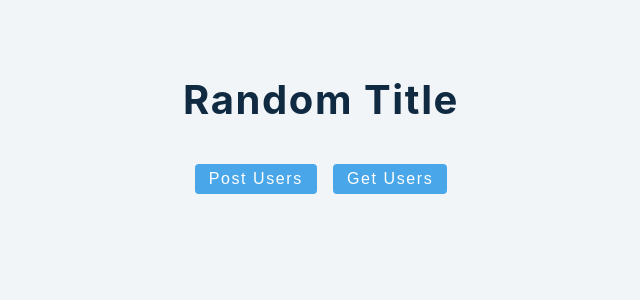
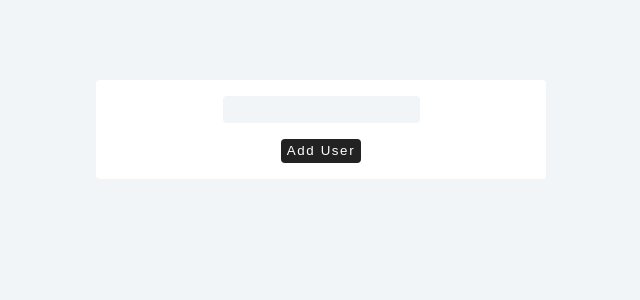
Before and after one commit to gauravjain0908/Advance-React, a React (Create React App) app: page / in a window 1280 px wide. Shown: the top 300 px of the page, without its empty margins (319-959 px from the left). Built offline with nearby package versions, Linux system fonts and the light colour scheme.

Commit message:
Learn how to use reducer

```diff
--- a/db.json
+++ b/db.json
@@ -7,6 +7,18 @@
     {
       "name": "Tony",
       "id": 2
+    },
+    {
+      "name": "Gaurav",
+      "id": 3
+    },
+    {
+      "name": "Gaurav",
+      "id": 4
+    },
+    {
+      "name": "IronMan",
+      "id": 5
     }
   ]
 }
--- a/src/App.js
+++ b/src/App.js
@@ -7,13 +7,14 @@ import UseStateCounter from './tutorial/UseStateCounter';
 import UseEffectBasic from './tutorial/UseEffectBasic';
 import Forms from './tutorial/Forms';
 import LearnJSON from './tutorial/LearnJSON';
+import Index from './tutorial/Reducer/index';
 
 
 function App() {
 
   return (<div className='container'>
 
-    <LearnJSON />
+    <Index />
   </div>
   );
 }
--- a/src/tutorial/LearnJSON.js
+++ b/src/tutorial/LearnJSON.js
@@ -8,7 +8,7 @@ function LearnJSON() {
 
     const handleClick = (b) => {
         const promise = axios.post("http://localhost:4000/users",{  // initalize the port code
-          name: "Tony"},{   // setting up an object we want or create
+          name: "IronMan"},{   // setting up an object we want or create
               headers: {
                ['content-type']: 'application/json'  // setting the servor type
 
--- /dev/null
+++ b/src/tutorial/Reducer/Modal.js
@@ -0,0 +1,11 @@
+import React from 'react'
+
+function Modal() {
+    return (
+        <div>
+
+        </div>
+    )
+}
+
+export default Modal;
--- /dev/null
+++ b/src/tutorial/Reducer/index.js
@@ -0,0 +1,35 @@
+import React, {useState, useReducer} from 'react'
+import modal from "./Modal";
+import {data} from "../data";
+import Modal from './Modal';
+
+
+
+function Index() {
+
+    const [name, setName] = useState('');  // use state to take name input    const [people, setPeople] = useState(data);
+    const [showModal, setshowModal] = useState(false);
+
+    const handleSumbit = (e) =>
+    {
+       e.preventDefault();
+
+    }
+
+    return (
+        <>
+
+        {showModal && <Modal />}
+        <form onSubmit = {handleSumbit} className = 'form'>
+
+        <div>
+           <input type = "text" value={name} onChange={(e)=> setName(e.target.value)}/>
+        </div>
+            <button type = "sumbit"> add user </button>
+        </form>
+
+        </>
+    )
+}
+
+export default Index
```
